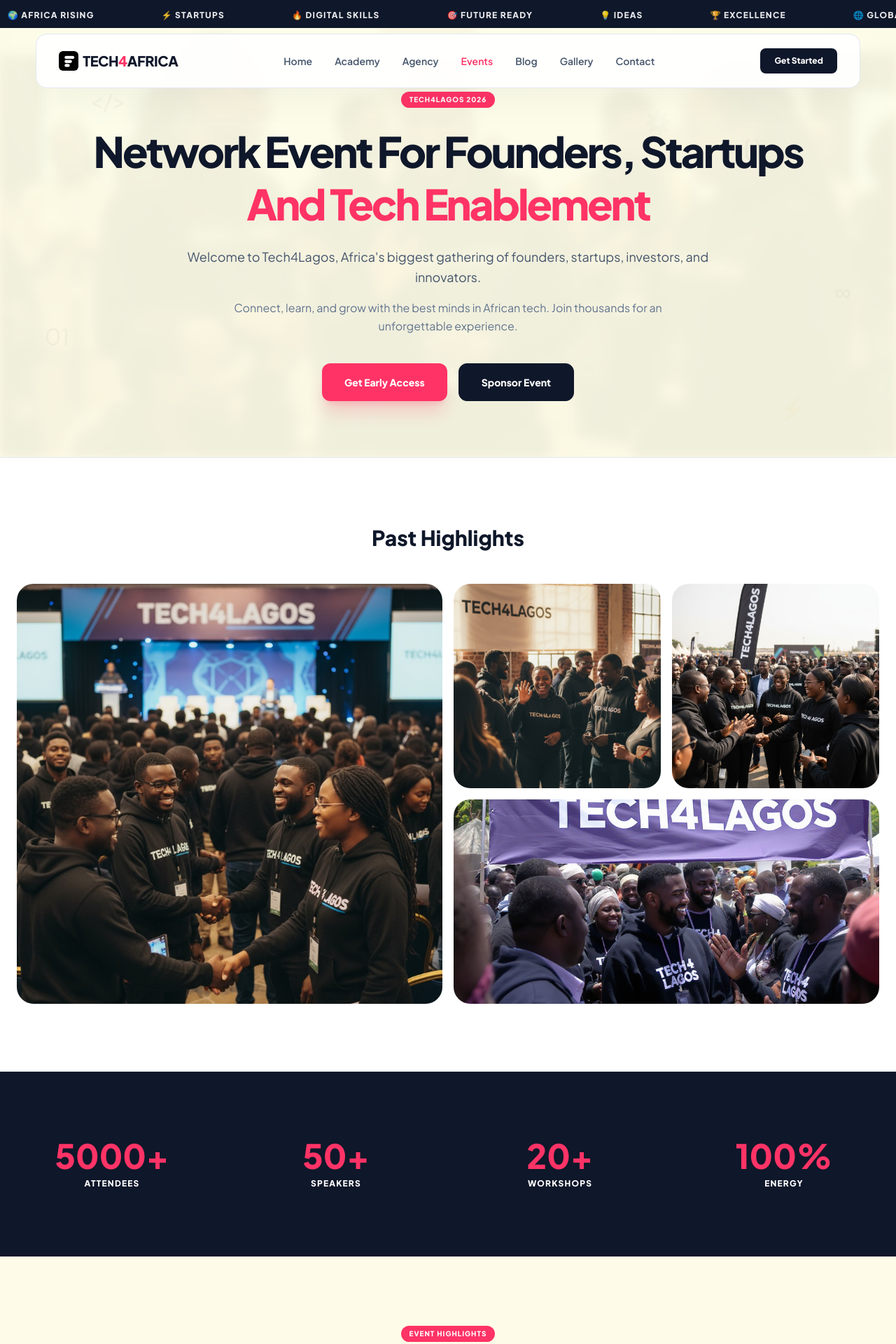
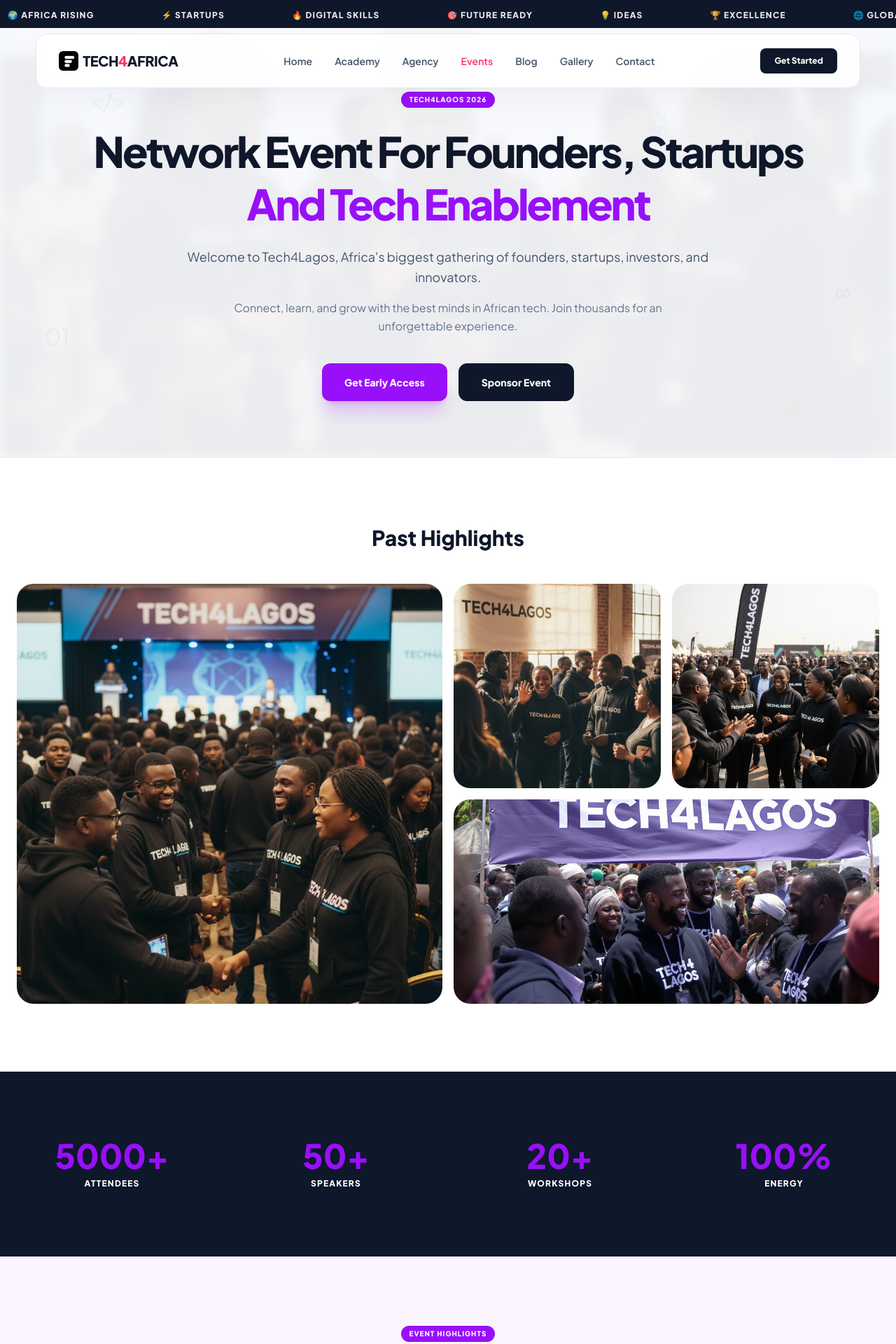
Before and after one commit to Inflimity/tech4africa, a Next.js app: page /events in a window 1280 px wide. Shown: the top 1920 px of the page at 70% size. Built offline with nearby package versions, Linux system fonts and the light colour scheme.

Commit message:
updated blog and event page

```diff
--- a/app/blog/page.tsx
+++ b/app/blog/page.tsx
@@ -14,7 +14,7 @@
 
 export default function BlogPage() {
     return (
-        <div className="bg-africa-soft text-africa-midnight selection:bg-africa-green selection:text-white">
+        <div className="bg-africa-soft text-africa-midnight selection:bg-emerald-500 selection:text-white">
             <PageAnimations />
             <Particles />
             <FloatingIcons />
@@ -23,7 +23,7 @@
 
             {/* Hero */}
             <header className="pt-32 pb-12 px-6 max-w-7xl mx-auto text-center border-b border-africa-border">
-                <div data-reveal className="inline-block py-1 px-3 rounded-full bg-green-100 text-green-800 text-[10px] font-bold uppercase tracking-widest mb-6">
+                <div data-reveal className="inline-block py-1 px-3 rounded-full bg-emerald-100 text-emerald-800 text-[10px] font-bold uppercase tracking-widest mb-6">
                     Tech4Nigeria
                 </div>
                 <h1 className="text-4xl md:text-6xl font-extrabold tracking-tighter mb-6 text-africa-midnight" data-reveal data-stagger="1">
@@ -48,16 +48,16 @@
                             />
                         </div>
                         <div className="flex items-center gap-4 text-xs font-bold uppercase tracking-widest mb-4">
-                            <span className="text-green-600">Startups</span>
+                            <span className="text-emerald-600">Startups</span>
                             <span className="text-slate-400">Feb 3, 2026</span>
                         </div>
-                        <h3 className="text-3xl font-extrabold mb-4 group-hover:text-green-600 transition-colors">
+                        <h3 className="text-3xl font-extrabold mb-4 group-hover:text-emerald-600 transition-colors">
                             The Rise of EdTech in Lagos: A 2026 Report
                         </h3>
                         <p className="text-slate-500 leading-relaxed mb-6">
                             How local startups are redefining education through mobile-first learning platforms and community-driven initiatives.
                         </p>
-                        <div className="font-bold text-sm underline decoration-green-600 underline-offset-4">Read Article</div>
+                        <div className="font-bold text-sm underline decoration-emerald-600 underline-offset-4">Read Article</div>
                     </article>
 
                     {/* Sidebar Posts */}
@@ -71,8 +71,8 @@
                                     className="object-cover group-hover:scale-105 transition duration-500"
                                 />
                             </div>
-                            <div className="text-xs font-bold uppercase tracking-widest mb-2 text-green-600">Policy</div>
-                            <h4 className="text-xl font-bold mb-2 group-hover:text-green-600 transition-colors">
+                            <div className="text-xs font-bold uppercase tracking-widest mb-2 text-emerald-600">Policy</div>
+                            <h4 className="text-xl font-bold mb-2 group-hover:text-emerald-600 transition-colors">
                                 New Tech Visas for Nigerian Talent
                             </h4>
                         </article>
@@ -86,8 +86,8 @@
                                     className="object-cover group-hover:scale-105 transition duration-500"
                                 />
                             </div>
-                            <div className="text-xs font-bold uppercase tracking-widest mb-2 text-green-600">Design</div>
-                            <h4 className="text-xl font-bold mb-2 group-hover:text-green-600 transition-colors">
+                            <div className="text-xs font-bold uppercase tracking-widest mb-2 text-emerald-600">Design</div>
+                            <h4 className="text-xl font-bold mb-2 group-hover:text-emerald-600 transition-colors">
                                 Afro-Futurism in UI/UX Design
                             </h4>
                         </article>
--- a/app/events/page.tsx
+++ b/app/events/page.tsx
@@ -63,7 +63,7 @@
 
 export default function EventsPage() {
     return (
-        <div className="bg-yellow-50 text-africa-midnight">
+        <div className="bg-slate-50 text-africa-midnight">
             <PageAnimations />
             <Particles />
             <FloatingIcons />
@@ -75,16 +75,16 @@
                 {/* Background Image */}
                 <div data-hero className="absolute inset-0 z-0">
                     <Image src="/images/event5.jpeg" alt="Tech4Lagos Event" fill className="object-cover blur-sm opacity-20" />
-                    <div className="absolute inset-0 bg-yellow-50/70" />
+                    <div className="absolute inset-0 bg-slate-50/70" />
                 </div>
 
                 <div className="relative z-10" data-reveal="scale-up">
-                    <span className="inline-block py-1 px-3 rounded-full bg-africa-red text-white text-[10px] font-bold uppercase tracking-widest mb-6">
+                    <span className="inline-block py-1 px-3 rounded-full bg-purple-600 text-white text-[10px] font-bold uppercase tracking-widest mb-6">
                         Tech4Lagos 2026
                     </span>
                     <h1 className="text-4xl md:text-6xl font-extrabold tracking-tighter mb-6 text-africa-midnight leading-tight">
                         Network Event For Founders, Startups <br />
-                        <span className="text-africa-red">And Tech Enablement</span>
+                        <span className="text-purple-600">And Tech Enablement</span>
                     </h1>
                     <p className="text-lg text-slate-600 max-w-3xl mx-auto mb-4 leading-relaxed font-medium">
                         Welcome to Tech4Lagos, Africa&apos;s biggest gathering of founders, startups, investors, and innovators.
@@ -93,10 +93,10 @@
                         Connect, learn, and grow with the best minds in African tech. Join thousands for an unforgettable experience.
                     </p>
                     <div className="flex flex-wrap justify-center gap-4">
-                        <button className="bg-africa-red text-white px-8 py-4 rounded-xl font-bold text-sm hover:scale-105 transition shadow-xl shadow-africa-red/20">
+                        <button className="bg-purple-600 text-white px-8 py-4 rounded-xl font-bold text-sm hover:scale-105 transition shadow-xl shadow-purple-600/20">
                             Get Early Access
                         </button>
-                        <button className="bg-africa-midnight text-white border border-africa-midnight px-8 py-4 rounded-xl font-bold text-sm hover:bg-africa-red hover:border-africa-red transition">
+                        <button className="bg-africa-midnight text-white border border-africa-midnight px-8 py-4 rounded-xl font-bold text-sm hover:bg-purple-600 hover:border-purple-600 transition">
                             Sponsor Event
                         </button>
                     </div>
@@ -131,25 +131,25 @@
             <section className="py-24 bg-africa-midnight text-white px-6">
                 <div className="max-w-7xl mx-auto grid grid-cols-2 md:grid-cols-4 gap-12 text-center">
                     <div>
-                        <div className="text-5xl font-black text-africa-red mb-2" data-counter>
+                        <div className="text-5xl font-black text-purple-600 mb-2" data-counter>
                             5000+
                         </div>
                         <div className="text-xs font-bold uppercase tracking-widest">Attendees</div>
                     </div>
                     <div>
-                        <div className="text-5xl font-black text-africa-red mb-2" data-counter>
+                        <div className="text-5xl font-black text-purple-600 mb-2" data-counter>
                             50+
                         </div>
                         <div className="text-xs font-bold uppercase tracking-widest">Speakers</div>
                     </div>
                     <div>
-                        <div className="text-5xl font-black text-africa-red mb-2" data-counter>
+                        <div className="text-5xl font-black text-purple-600 mb-2" data-counter>
                             20+
                         </div>
                         <div className="text-xs font-bold uppercase tracking-widest">Workshops</div>
                     </div>
                     <div>
-                        <div className="text-5xl font-black text-africa-red mb-2" data-counter>
+                        <div className="text-5xl font-black text-purple-600 mb-2" data-counter>
                             100%
                         </div>
                         <div className="text-xs font-bold uppercase tracking-widest">Energy</div>
@@ -158,10 +158,10 @@
             </section>
 
             {/* What to Expect */}
-            <section className="py-24 px-6 bg-yellow-50">
+            <section className="py-24 px-6 bg-purple-50">
                 <div className="max-w-7xl mx-auto">
                     <div className="text-center mb-16" data-reveal>
-                        <span className="inline-block py-1 px-3 rounded-full bg-africa-red text-white text-[10px] font-bold uppercase tracking-widest mb-4">
+                        <span className="inline-block py-1 px-3 rounded-full bg-purple-600 text-white text-[10px] font-bold uppercase tracking-widest mb-4">
                             Event Highlights
                         </span>
                         <h2 className="text-3xl md:text-4xl font-extrabold mb-4 text-africa-midnight" data-section-header>What to Expect</h2>
@@ -204,7 +204,7 @@
                                         height={300}
                                         className="w-full aspect-square object-cover group-hover:scale-110 transition duration-500"
                                     />
-                                    <div className="absolute inset-0 bg-africa-red/0 group-hover:bg-africa-red/20 transition" />
+                                    <div className="absolute inset-0 bg-purple-600/0 group-hover:bg-purple-600/20 transition" />
                                 </div>
                                 <h4 className="font-bold text-africa-midnight">{speaker.name}</h4>
                                 <p className="text-xs text-slate-400">{speaker.role}</p>
```
